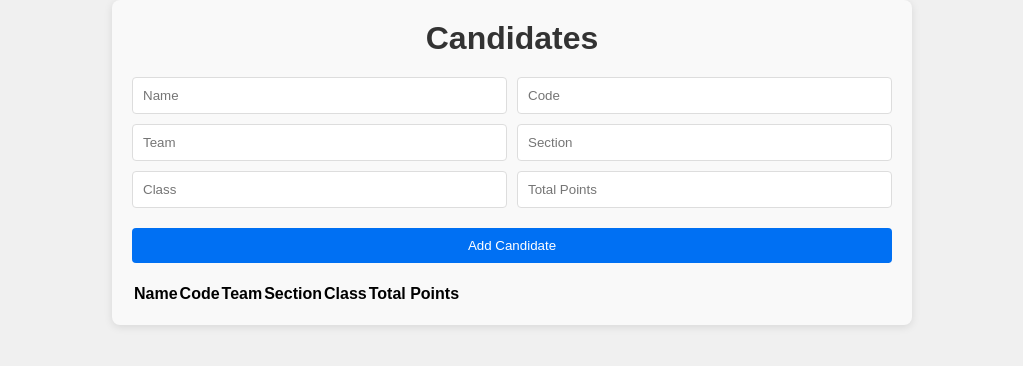
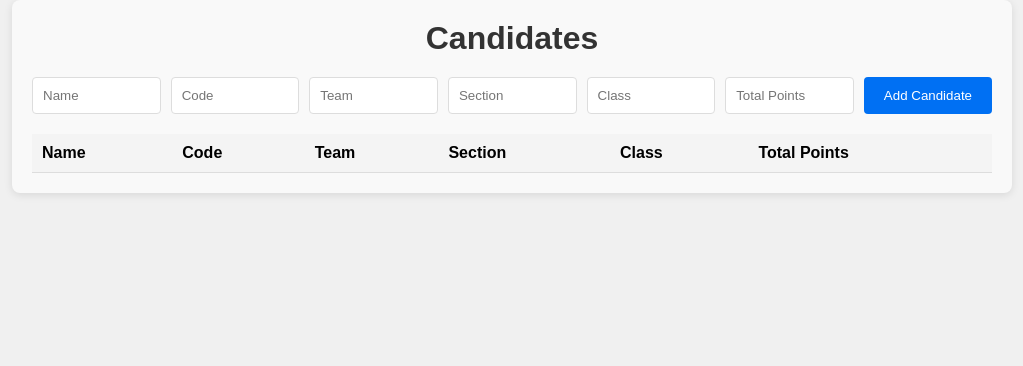
Before and after one commit to Javadamkd/art-fest-management, a Next.js app: page /candidates in a window 1280 px wide. Shown: the top 366 px of the page, without its empty margins (128-1151 px from the left). Built offline with nearby package versions, Linux system fonts and the light colour scheme.

Commit message:
Update Candidates.module.css

```diff
--- a/styles/Candidates.module.css
+++ b/styles/Candidates.module.css
@@ -1,6 +1,6 @@
 /* styles/Candidates.module.css */
 .container {
-  max-width: 800px;
+  max-width: 1000px;
   margin: 0 auto;
   padding: 20px;
   border-radius: 8px;
@@ -16,55 +16,49 @@
 }
 
 .form {
-  display: grid;
-  grid-template-columns: repeat(2, 1fr);
+  display: flex;
   gap: 10px;
   margin-bottom: 20px;
-}
-
-.label {
-  align-self: center;
-  font-weight: bold;
+  flex-wrap: wrap;
 }
 
 .input {
+  flex: 1;
+  min-width: 120px;
   padding: 10px;
   border: 1px solid #ddd;
   border-radius: 4px;
 }
 
 .button {
-  grid-column: span 2;
-  padding: 10px;
+  padding: 10px 20px;
   background-color: #0070f3;
   color: white;
   border: none;
   border-radius: 4px;
   cursor: pointer;
   transition: background-color 0.3s;
-  margin-top: 10px;
 }
 
 .button:hover {
   background-color: #005bb5;
 }
 
-.list {
-  list-style: none;
-  padding: 0;
+.table {
+  width: 100%;
+  border-collapse: collapse;
 }
 
-.candidate {
+th, td {
   padding: 10px;
+  text-align: left;
   border-bottom: 1px solid #ddd;
 }
 
-.candidate h2 {
-  margin: 0;
-  font-size: 1.5em;
+th {
+  background-color: #f4f4f4;
 }
 
-.candidate p {
-  margin: 5px 0;
-  color: #666;
+.row:nth-child(even) {
+  background-color: #f9f9f9;
 }
```
